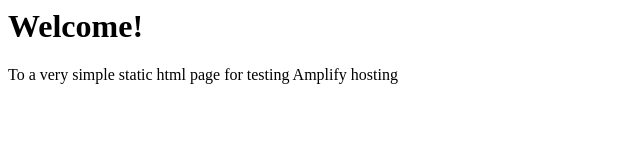
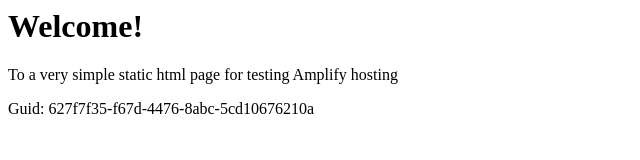
Before and after one commit to aws-aemilia-sin/Github-PR-Commit-Integration-Test-DoNotTouch-GitH-MJCD6L4M-v1-preprod-ap-southeast-1, a website: page src/index.html in a window 1280 px wide. Shown: the whole page, without its empty margins (0-640 px from the left). Drawn offline with Linux system fonts and the light colour scheme.

Commit message:
commit from integ tests

```diff
--- a/src/index.html
+++ b/src/index.html
@@ -1,3 +1,5 @@
+
+
 <html lang="en">
 
 <head>
@@ -10,6 +12,6 @@
 <body>
     <h1>Welcome!</h1>
     <p>To a very simple static html page for testing Amplify hosting</p>
-</body>
+    <p>Guid: 627f7f35-f67d-4476-8abc-5cd10676210a</p></body>
 
 </html>
```
